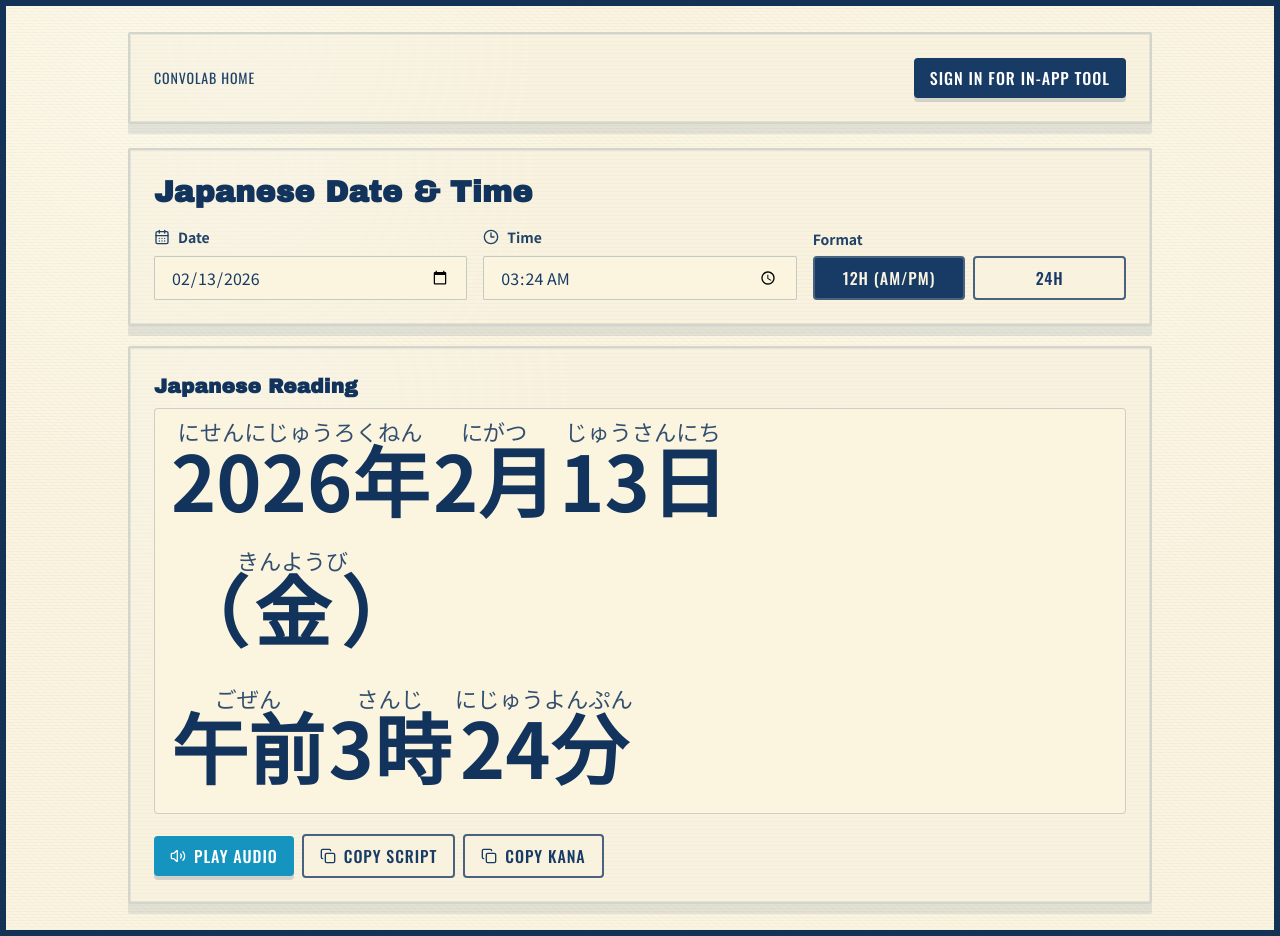
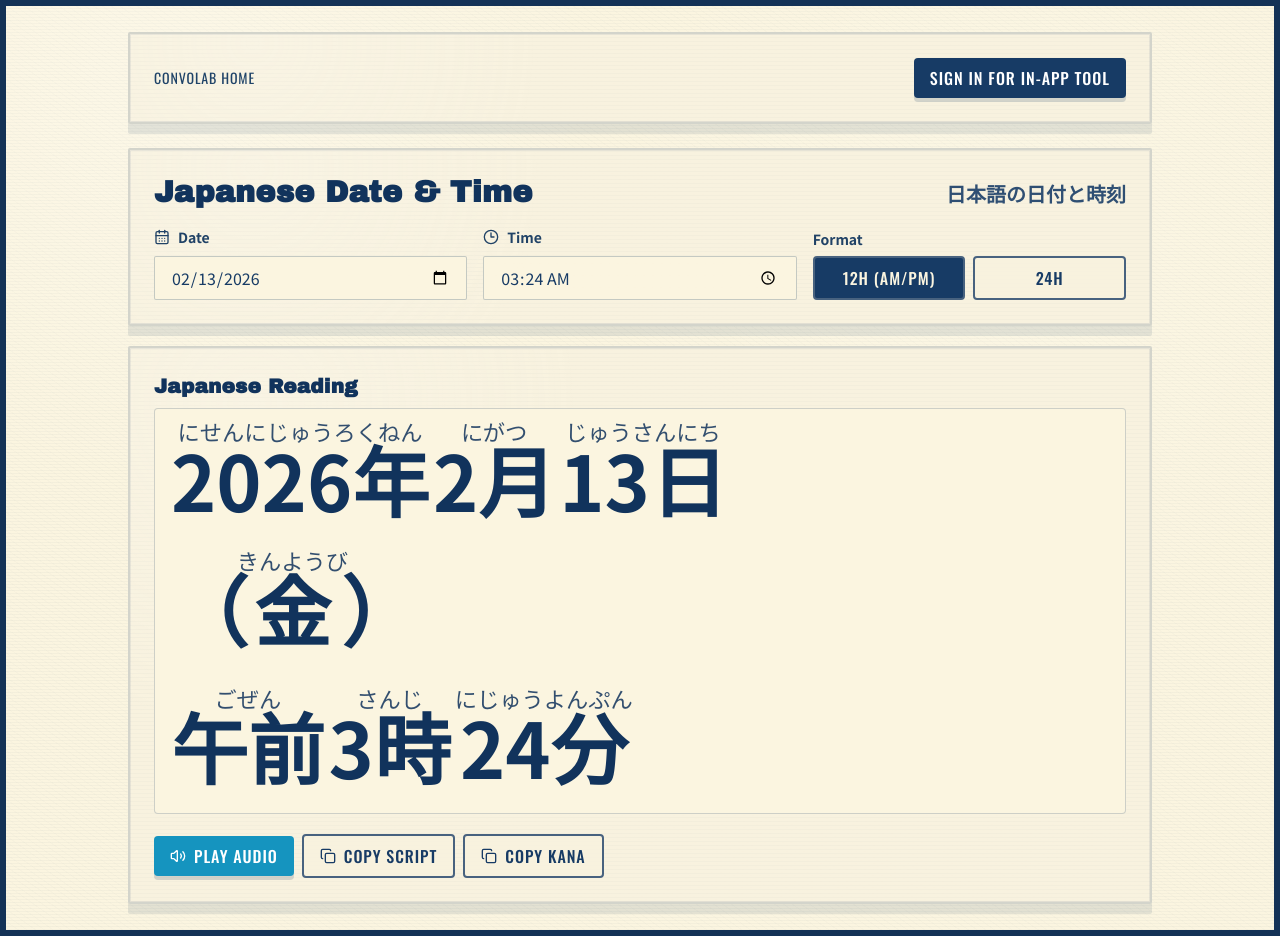
Before and after one commit to andyroo2000/convo-lab, a React (Vite) app in the folder client/: page /tools/japanese-date in a window 1280 px wide. Built offline with nearby package versions, Linux system fonts and the light colour scheme; no server answers.

Commit message:
style: add japanese translation beside date tool title

```diff
--- a/client/src/features/tools/japaneseDate/components/JapaneseDateToolPage.tsx
+++ b/client/src/features/tools/japaneseDate/components/JapaneseDateToolPage.tsx
@@ -66,7 +66,12 @@ const JapaneseDateToolPage = () => {
   return (
     <div className="space-y-5">
       <section className="card retro-paper-panel">
-        <h1 className="retro-headline text-2xl sm:text-3xl">Japanese Date & Time</h1>
+        <div className="flex items-baseline justify-between gap-4">
+          <h1 className="retro-headline text-2xl sm:text-3xl">Japanese Date & Time</h1>
+          <p className="text-right text-lg font-semibold text-[#2f4f73] sm:text-xl">
+            日本語の日付と時刻
+          </p>
+        </div>
         <div className="mt-4 grid gap-4 sm:grid-cols-2 lg:grid-cols-3">
           <label htmlFor="jp-date-input" className="space-y-1.5">
             <span className="text-sm font-semibold text-[#204266] inline-flex items-center gap-2">
```
